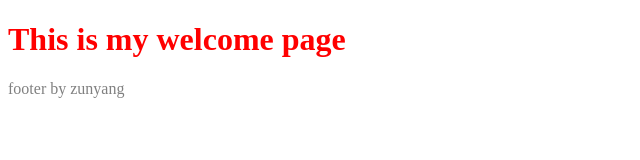
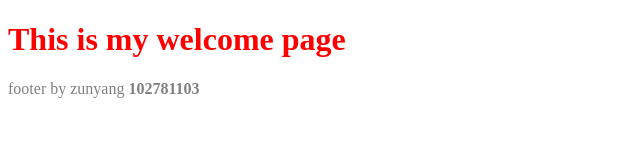
Before and after one commit to HermanLKH/cooperate_1, a plain HTML site: page index.html in a window 1280 px wide. Shown: the full height of the page, 0-640 px from the left. Drawn offline with Linux system fonts and the light colour scheme.

Commit message:
Add bold id and ! in header

```diff
--- a/index.html
+++ b/index.html
@@ -4,13 +4,13 @@
 <head>
     <meta charset="UTF-8">
     <meta name="viewport" content="width=device-width, initial-scale=1.0">
-    <title>Welcome to GitHub Team Cooperation</title>
+    <title>Welcome to GitHub Team Cooperation!</title>
 </head>
 
 <body>
     <h1 style="color:red">This is my welcome page</h1>
 
-    <footer style="color:grey">footer by zunyang</footer>
+    <footer style="color:grey">footer by zunyang <span style="font-weight: bold">102781103</span></footer>
 </body>
 
 </html>
```
